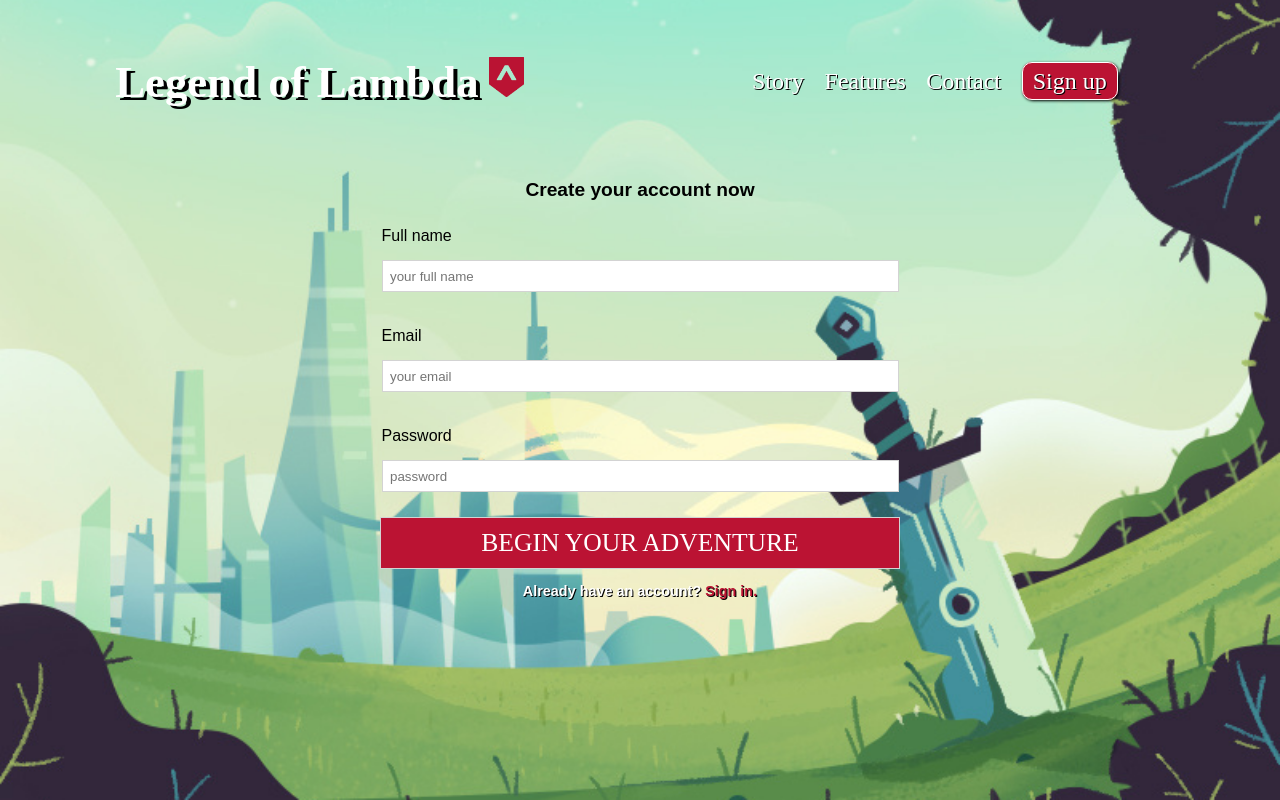
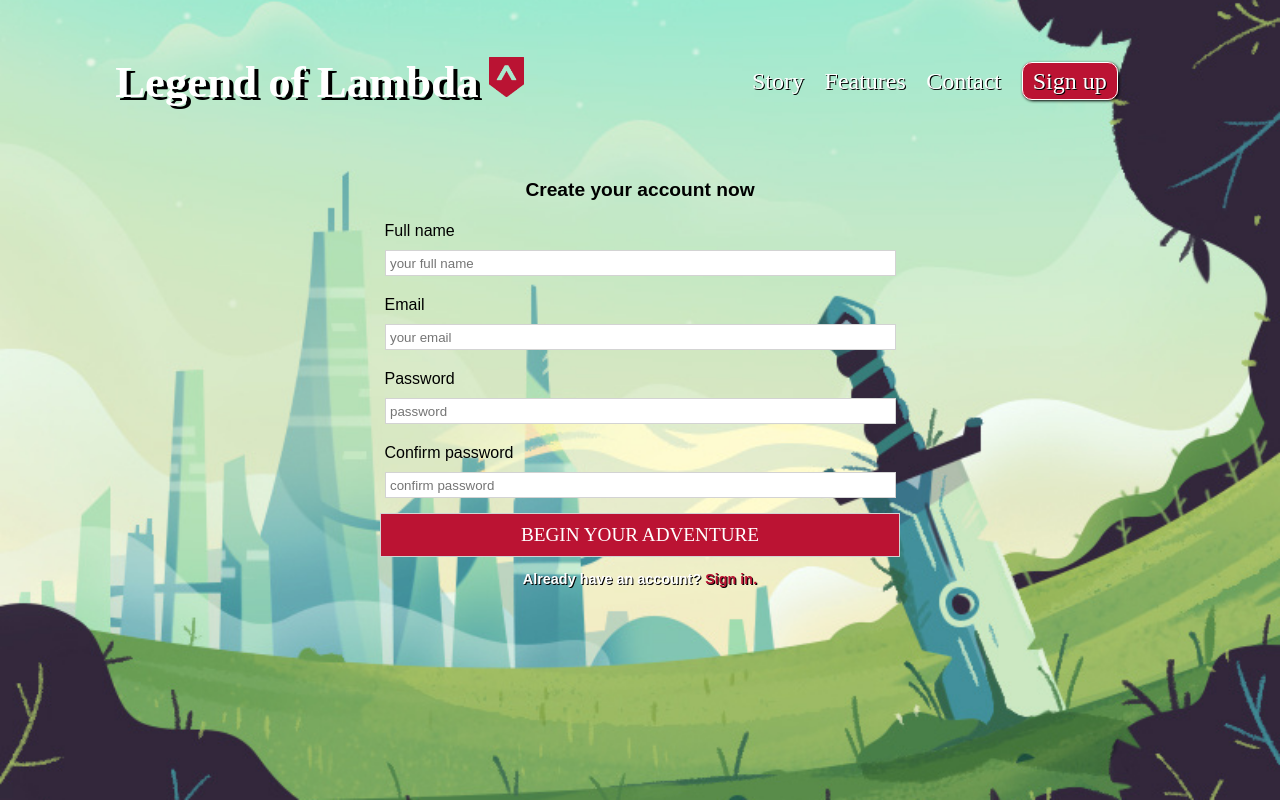
Before and after one commit to LegendOfLambda/LoL-frontend, a React (Create React App) app in the folder lol-frontend/: page /register in a window 1280 px wide. Built offline with nearby package versions, Linux system fonts and the light colour scheme; a web font is replaced by a local one.

Commit message:
latest update

```diff
--- a/lol-frontend/src/pages/SignUp/index.tsx
+++ b/lol-frontend/src/pages/SignUp/index.tsx
@@ -8,9 +8,10 @@ import { connect } from "react-redux";
 
 function SignUp() {
   const [user, setUser] = useState({
-    fullName: "",
+    username: "",
     email: "",
-    password: ""
+    password1: "",
+    password2: ""
   });
 
   const handleChange = (e: React.FormEvent<HTMLInputElement>) =>
@@ -33,8 +34,8 @@ function SignUp() {
         <label>
           Full name
           <input
-            name="fullName"
-            value={user.fullName}
+            name="username"
+            value={user.username}
             onChange={handleChange}
             type="text"
             placeholder="your full name"
@@ -53,11 +54,21 @@ function SignUp() {
         <label>
           Password
           <input
-            name="password"
-            value={user.password}
+            name="password1"
+            value={user.password1}
             onChange={handleChange}
             type="password"
             placeholder="password"
+          />
+        </label>
+        <label>
+          Confirm password
+          <input
+            name="password2"
+            value={user.password2}
+            onChange={handleChange}
+            type="password"
+            placeholder="confirm password"
           />
         </label>
         <button type="submit">BEGIN YOUR ADVENTURE</button>
--- a/lol-frontend/src/pages/SignUp/sign-up.scss
+++ b/lol-frontend/src/pages/SignUp/sign-up.scss
@@ -21,17 +21,17 @@
       font-size: 1rem;
       display: flex;
       flex-direction: column;
-      margin: 10px 0;
+      margin: 5px 0;
     }
     input {
-      margin: 15px 0;
+      margin: 10px 0;
       width: 500px;
-      padding: 7.5px;
+      padding: 4.5px;
       border: 1px solid lightgray;
     }
     button {
       color: #fff;
-      font-size: 1.6rem;
+      font-size: 1.2rem;
       font-family: "Trade Winds", cursive;
       background: $red;
       width: 520px;
--- a/lol-frontend/src/redux/actions/register_actions.ts
+++ b/lol-frontend/src/redux/actions/register_actions.ts
@@ -4,7 +4,13 @@ import { RegisterState } from "../models/register_model";
 import axios from "axios";
 
 export function registerUser(newUser: RegisterState): RegisterActionTypes {
-  Promise.resolve(axios.post("IMPORT END POINT HERE", newUser));
+  Promise.resolve(
+    axios.post(
+      "https://legend-of-lambda.herokuapp.com/api/registration",
+      newUser
+    )
+  );
+  console.log(newUser);
   return {
     type: SET_REGISTER_DATA,
     payload: newUser
--- a/lol-frontend/src/redux/models/register_model.ts
+++ b/lol-frontend/src/redux/models/register_model.ts
@@ -3,7 +3,8 @@ export interface RegisterInfo {
 }
 
 export interface RegisterState {
-  fullName: string;
+  username: string;
   email: string;
-  password: string;
+  password1: string;
+  password2: string;
 }
--- a/lol-frontend/src/redux/reducers/register_reducer.ts
+++ b/lol-frontend/src/redux/reducers/register_reducer.ts
@@ -7,9 +7,10 @@ import {
 
 const initialState: RegisterInfo = {
   user: {
-    fullName: "",
+    username: "",
     email: "",
-    password: ""
+    password1: "",
+    password2: ""
   }
 };
 
```
